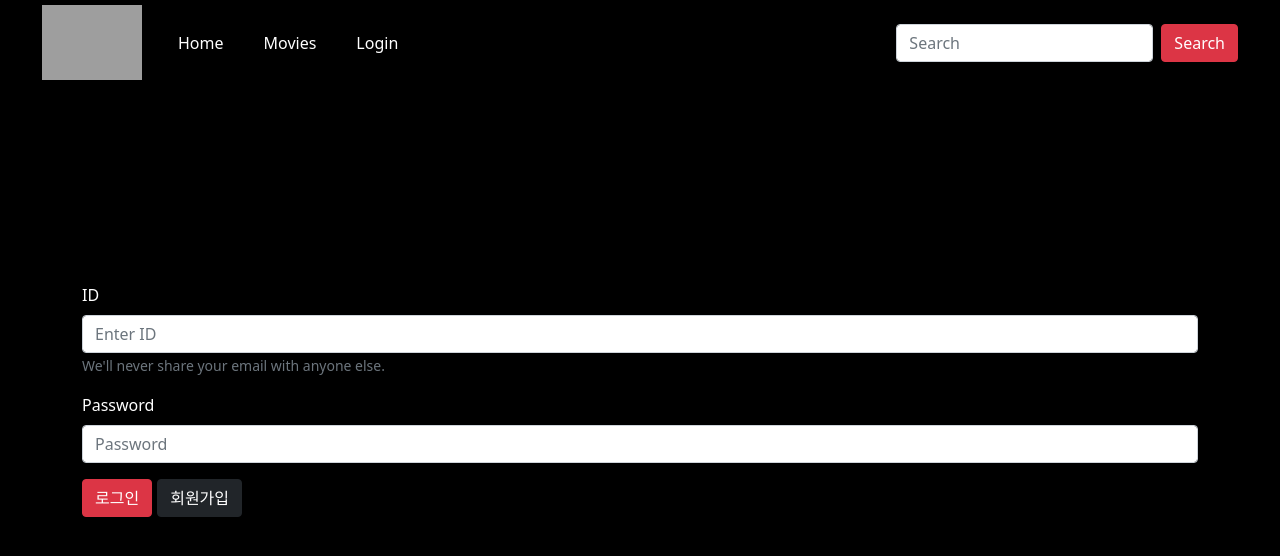
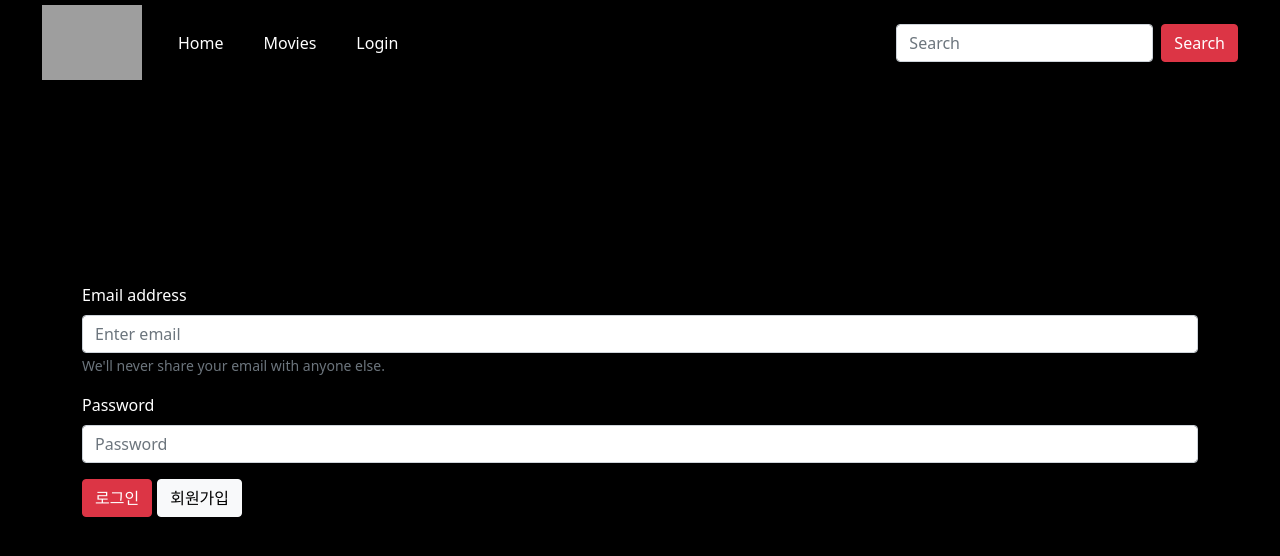
Before and after one commit to Heung-e-ya/api-movie-neflix-react, a React (Create React App) app: page /login in a window 1280 px wide. Shown: the top 556 px of the page. Built offline with nearby package versions, Linux system fonts and the light colour scheme; no server answers; grey boxes are pictures that could not be loaded.

Commit message:
로그인 연결 수정

```diff
--- a/src/App.js
+++ b/src/App.js
@@ -9,6 +9,7 @@ import React, { useEffect, useState } from "react";
 import "react-multi-carousel/lib/styles.css";
 import Login from "./Components/Login";
 import JoinUser from "./Components/JoinUser";
+import PrivateRoute from "./route/PrivateRoute";
 
 //1. main page , movie page , detail page 3개의 페이지
 //2. 배너를 볼 수있다, 메뉴가 있다, 섹션별 상영작 리스트를 볼 수 있다(popular, top rated, upcoming)
@@ -24,6 +25,7 @@ import JoinUser from "./Components/JoinUser";
 
 function App() {
   const [blackHeader, setBlackHeader] = useState(false);
+  const [authenticate, setAuthenticate] = useState(false);
   useEffect(() => {
     const scrollListener = () => {
       if (window.scrollY > 10) {
@@ -37,14 +39,17 @@ function App() {
       window.removeEventListener("scroll", scrollListener);
     };
   }, []);
+  useEffect(() => {
+    console.log("AAaaa", authenticate);
+  }, [authenticate]);
   return (
     <div>
-      <Navigation black={blackHeader} />
+      <Navigation authenticate={authenticate} setAuthenticate={setAuthenticate} black={blackHeader} />
       <Routes>
         <Route path="/" element={<Home />} />
         <Route path="/movies" element={<Movies />} />
         <Route path="/movies/:id" element={<MovieDetail />} />
-        <Route path="/login" element={<Login />} />
+        <Route path="/login" element={<Login setAuthenticate={setAuthenticate} />} />
         <Route path="/join" element={<JoinUser />} />
       </Routes>
     </div>
--- a/src/Components/Banner.js
+++ b/src/Components/Banner.js
@@ -1,7 +1,7 @@
 import React from "react";
 
 const Banner = ({ movie }) => {
-  console.log("banner movie :", movie);
+  // console.log("banner movie :", movie);
   return (
     <div
       className="banner"
--- a/src/Components/Login.js
+++ b/src/Components/Login.js
@@ -2,17 +2,19 @@ import React, { useState } from "react";
 import { Button, Form, Container, Row, Col } from "react-bootstrap";
 import { useNavigate } from "react-router-dom";
 import { useDispatch } from "react-redux";
+import { authenticateAction } from "../redux/action/authenticateAction";
+import JoinUser from "./JoinUser";
 
-const Login = () => {
+const Login = ({ setAuthenticate }) => {
   const [id, setId] = useState("");
   const [password, setPassword] = useState("");
 
   const navigate = useNavigate();
-
+  const dispatch = useDispatch();
   const loginUser = (event) => {
     event.preventDefault();
     console.log("login User");
-
+    dispatch(authenticateAction.login(id, password));
     navigate("/");
   };
   const joinUser = () => {
@@ -31,8 +33,8 @@ const Login = () => {
     >
       <Form onSubmit={(event) => loginUser(event)}>
         <Form.Group className="mb-3" controlId="formBasicEmail">
-          <Form.Label>ID</Form.Label>
-          <Form.Control type="email" placeholder="Enter ID" onChange={(e) => setId(e.target.value)} />
+          <Form.Label>Email address</Form.Label>
+          <Form.Control type="email" placeholder="Enter email" onChange={(e) => setId(e.target.value)} />
           <Form.Text className="text-muted">We'll never share your email with anyone else.</Form.Text>
         </Form.Group>
 
@@ -45,12 +47,12 @@ const Login = () => {
           로그인
         </Button>
         <Button
+          variant="light"
+          type="button"
           onClick={() => {
             joinUser();
           }}
           style={{ marginLeft: "5px" }}
-          variant="dark"
-          type="button"
         >
           회원가입
         </Button>
--- a/src/Components/MovieSlide.js
+++ b/src/Components/MovieSlide.js
@@ -30,7 +30,7 @@ const responsive = {
   },
 };
 const MovieSlide = ({ movies }) => {
-  console.log("movies : ", movies);
+  // console.log("movies : ", movies);
   return (
     <div>
       <Carousel responsive={responsive} rewind rewindWithAnimation swipeable={false} slidesToSlide={1}>
--- a/src/Components/Navigation.js
+++ b/src/Components/Navigation.js
@@ -1,5 +1,6 @@
 import { Navbar, Container, Form, Button, Nav, FormControl } from "react-bootstrap";
 import { Link } from "react-router-dom";
+
 function Navigation({ black }) {
   return (
     <Navbar expand="lg" className={black ? "black" : ""}>
--- a/src/Components/TabList.js
+++ b/src/Components/TabList.js
@@ -58,7 +58,7 @@ export default function BasicTabs() {
     let url = `https://api.themoviedb.org/3/movie/${id}/reviews?api_key=${API_KEY}&language=en-US&page=1`;
     let response = await fetch(url);
     let data = await response.json();
-    console.log("review", data);
+    // console.log("review", data);
     setMovieReview(data);
   };
   const getMovieRelatedFromAPI = async () => {
@@ -66,7 +66,7 @@ export default function BasicTabs() {
     let url = `https://api.themoviedb.org/3/movie/${id}/similar?api_key=${API_KEY}&language=en-US&page=1`;
     let response = await fetch(url);
     let data = await response.json();
-    console.log("related", data.results);
+    // console.log("related", data.results);
     setMovieRelated(data.results);
   };
   useEffect(() => {
--- a/src/page/Home.js
+++ b/src/page/Home.js
@@ -9,7 +9,7 @@ const Home = () => {
   const dispatch = useDispatch();
 
   const { popularMovies, topRatedMovies, upComingMovies, loading } = useSelector((state) => state.movie);
-  console.log("home", upComingMovies);
+  // console.log("home", upComingMovies);
   useEffect(() => {
     dispatch(movieAction.getMovies());
   }, []);
--- a/src/page/MovieDetail.js
+++ b/src/page/MovieDetail.js
@@ -24,7 +24,7 @@ const MovieDetail = () => {
 
     let response = await fetch(url);
     let data = await response.json();
-    console.log("movieDetail", data);
+    // console.log("movieDetail", data);
     setMovies(data);
   };
 
@@ -33,7 +33,7 @@ const MovieDetail = () => {
     let url = `https://api.themoviedb.org/3/movie/${id}/videos?api_key=${API_KEY}&language=en-US`;
     let response = await fetch(url);
     let data = await response.json();
-    console.log("trailer", data);
+    // console.log("trailer", data);
     setTrailer(data.results[0]);
   };
   function closeModal() {
--- /dev/null
+++ b/src/redux/action/authenticateAction.js
@@ -0,0 +1,8 @@
+function login(id, password) {
+  return (dispatch, getState) => {
+    dispatch({ type: "LOGIN_SUCCESS", payload: { id, password } });
+    console.log("login success action");
+  };
+}
+
+export const authenticateAction = { login };
--- a/src/redux/api.js
+++ b/src/redux/api.js
@@ -9,7 +9,7 @@ const api = axios.create({
 api.interceptors.request.use(
   function (config) {
     // Do something before request is sent
-    console.log("request :", config);
+    // console.log("request :", config);
     return config;
   },
   function (error) {
@@ -24,7 +24,7 @@ api.interceptors.response.use(
   function (response) {
     // Any status code that lie within the range of 2xx cause this function to trigger
     // Do something with response data
-    console.log("get response :", response);
+    // console.log("get response :", response);
     return response;
   },
   function (error) {
--- /dev/null
+++ b/src/route/PrivateRoute.js
@@ -0,0 +1,11 @@
+import React from "react";
+import MovieDetail from "../page/MovieDetail";
+import { Navigate } from "react-router-dom";
+import { useSelector } from "react-redux";
+import { authenticateAction } from "../redux/action/authenticateAction";
+const PrivateRoute = () => {
+  const authenticate = useSelector((state) => state.auth.authenticate);
+  return authenticate == true ? <MovieDetail /> : <Navigate to="/login" />;
+};
+
+export default PrivateRoute;
```
Also changed, not shown: src/redux/reducer/authenticateReducer.js (added, +19 -0 lines).
